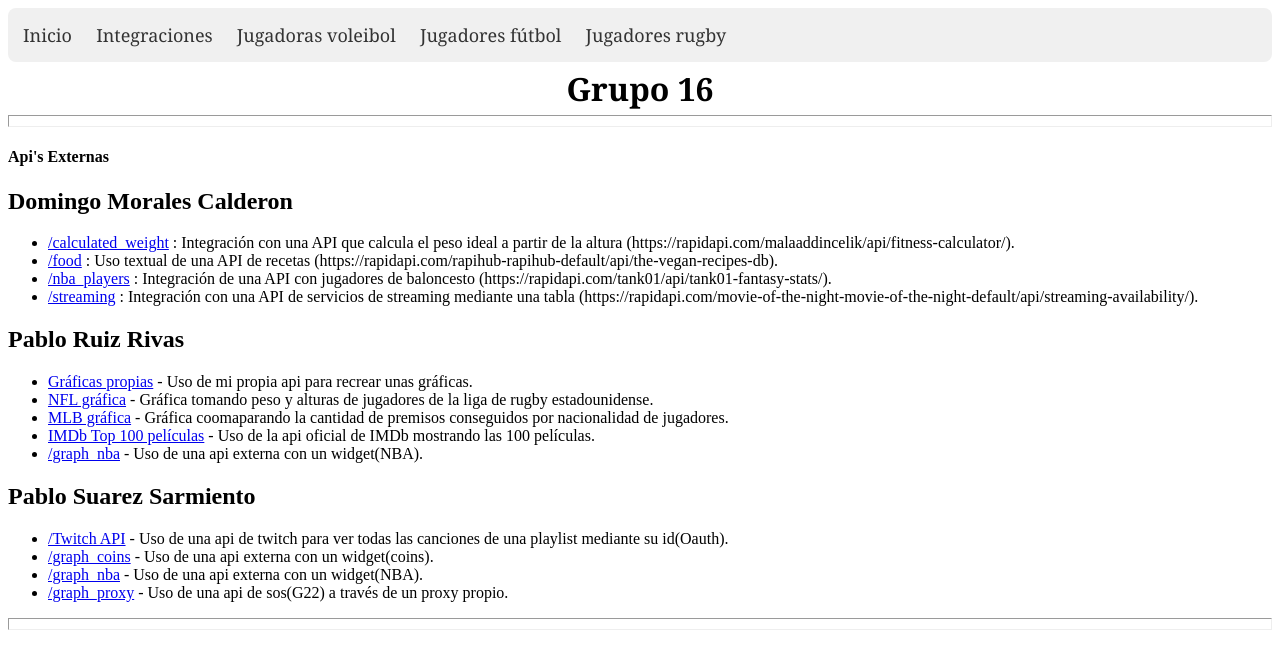
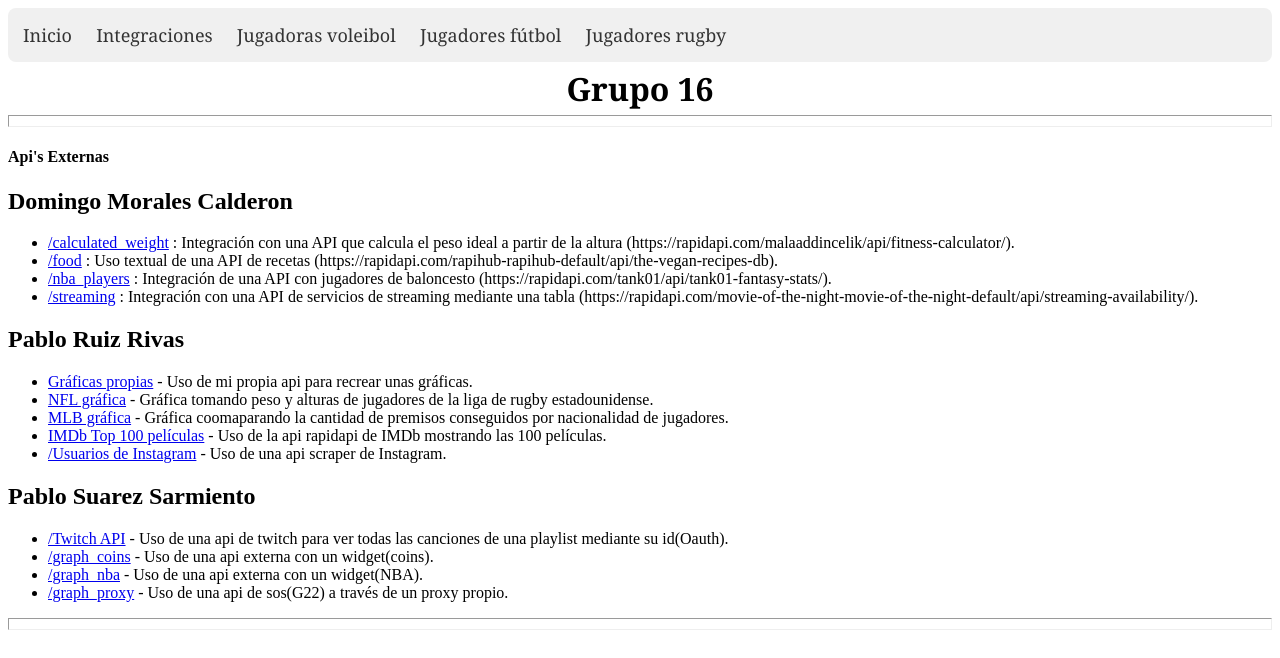
Before and after one commit to gti-sos/SOS2324-16, a SvelteKit app in the folder front/: page /integrations in a window 1280 px wide. Shown: the top 658 px of the page. Built offline with nearby package versions, Linux system fonts and the light colour scheme.

Commit message:
subida de efforts

```diff
--- a/front/src/routes/integrations/+page.svelte
+++ b/front/src/routes/integrations/+page.svelte
@@ -28,10 +28,10 @@
                     <a href="/stats-rugby/graph-mlb">MLB gráfica</a> -  Gráfica coomaparando la cantidad de premisos conseguidos por nacionalidad de jugadores.
                 </li>
                 <li class ="li_mod">
-                    <a href="/stats-rugby/moviesAPI">IMDb Top 100 películas</a> - Uso de la api oficial de IMDb mostrando las 100 películas.
+                    <a href="/stats-rugby/moviesAPI">IMDb Top 100 películas</a> - Uso de la api rapidapi de IMDb mostrando las 100 películas.
                 </li>
                 <li class ="li_mod">
-                    <a href="/stats-rugby/###">/graph_nba</a> - Uso de una api externa con un widget(NBA).
+                    <a href="/stats-rugby/instagramAPI">/Usuarios de Instagram</a> - Uso de una api scraper de Instagram.
                 </li>
             </ul>
     <h2>Pablo Suarez Sarmiento</h2>
```
Also changed, not shown: 2 other files (tests, documents, lock files or other folders).
